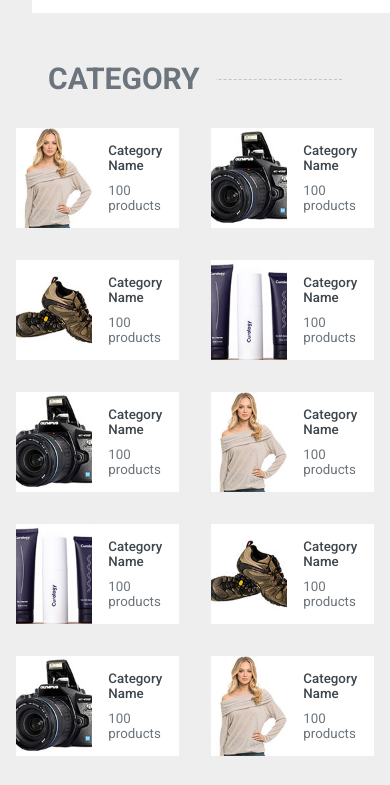
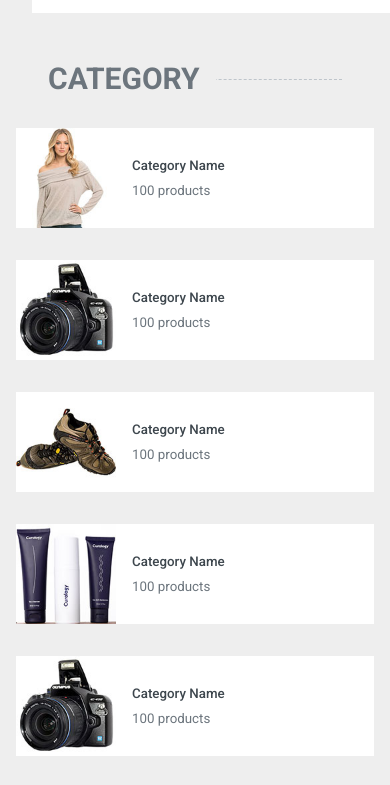
Before and after one commit to Marawanelhaggar1/e-commerce-Header, a plain HTML site: page index.html in a window 390 px wide. Shown: the part 1329-2114 px from the top of the page. Drawn offline with Linux system fonts and the light colour scheme.

Commit message:
auto-fill

```diff
--- a/style.css
+++ b/style.css
@@ -496,7 +496,7 @@ nav {
 .categories {
   width: 100%;
   display: grid;
-  grid-template-columns: repeat(4, 1fr);
+  grid-template-columns: repeat(auto-fill, minmax(300px, 1fr));
 }
 
 .categories .product {
@@ -628,7 +628,6 @@ nav {
   }
 
   .categories {
-    grid-template-columns: repeat(2, 1fr);
   }
 
   .categories .prod-content h3 {
```
